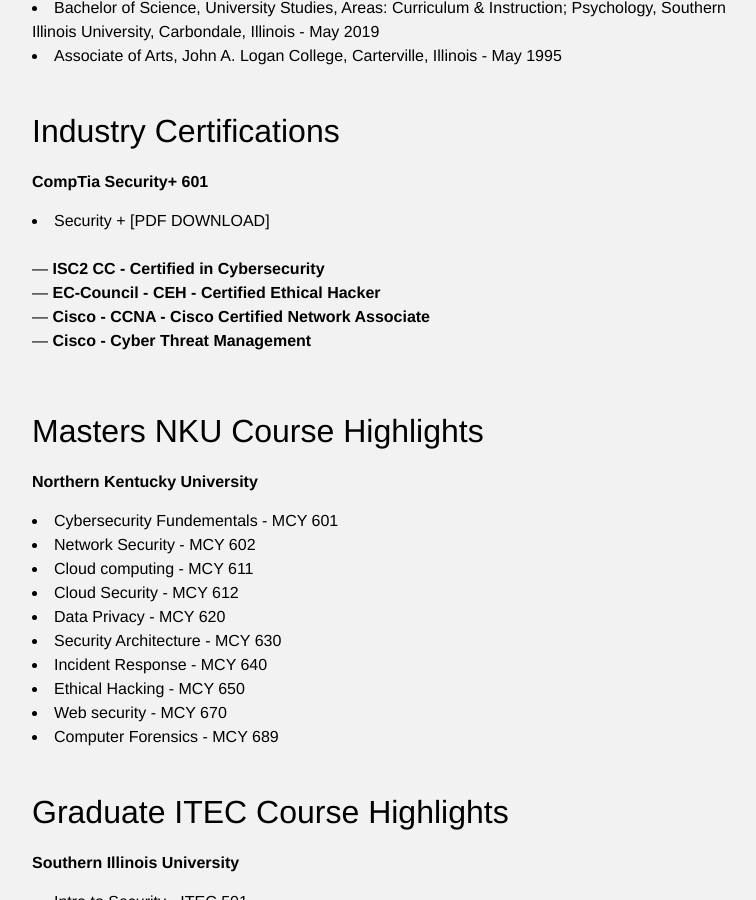
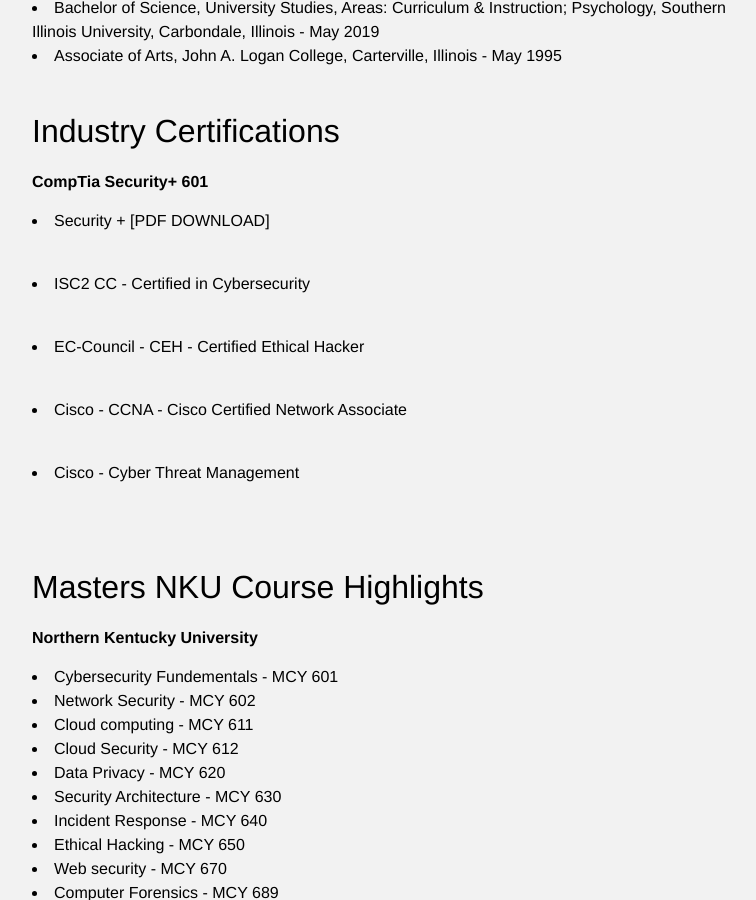
Before and after one commit to jmillersiu/jmillersiu.github.io, a Jekyll site: the page built from _posts/2023-01-22-education.markdown, in a window 1280 px wide and 900 px high, scrolled down 348 px. Shown: the whole window, without its empty margins (238-994 px from the left). Built offline with Jekyll 4.4.1, drawn with Linux system fonts in a browser that asks for light colours.

```diff
--- a/_posts/2023-01-22-education.markdown
+++ b/_posts/2023-01-22-education.markdown
@@ -25,14 +25,10 @@ Industry Certifications
 **CompTia Security+ 601**<br>
 <li> <a href="https://www.credly.com/badges/575ce827-82b6-4e5c-b59e-4860ae926356/linked_in_profile">Security +</a>
 <a href="https://jmillersiu.github.io/assets/security.pdf" download>[PDF DOWNLOAD]</a></li><br>
----
-**ISC2 CC - Certified in Cybersecurity**<br>
----
-**EC-Council - CEH - Certified Ethical Hacker**<br>
----
-**Cisco - CCNA - Cisco Certified Network Associate**<br>
----
-**Cisco - Cyber Threat Management**<br>
+<li>ISC2 CC - Certified in Cybersecurity</li><br>
+<li>EC-Council - CEH - Certified Ethical Hacker</li><br>
+<li>Cisco - CCNA - Cisco Certified Network Associate</li><br>
+<li>Cisco - Cyber Threat Management</li><br>
 
 <br>
 
```
